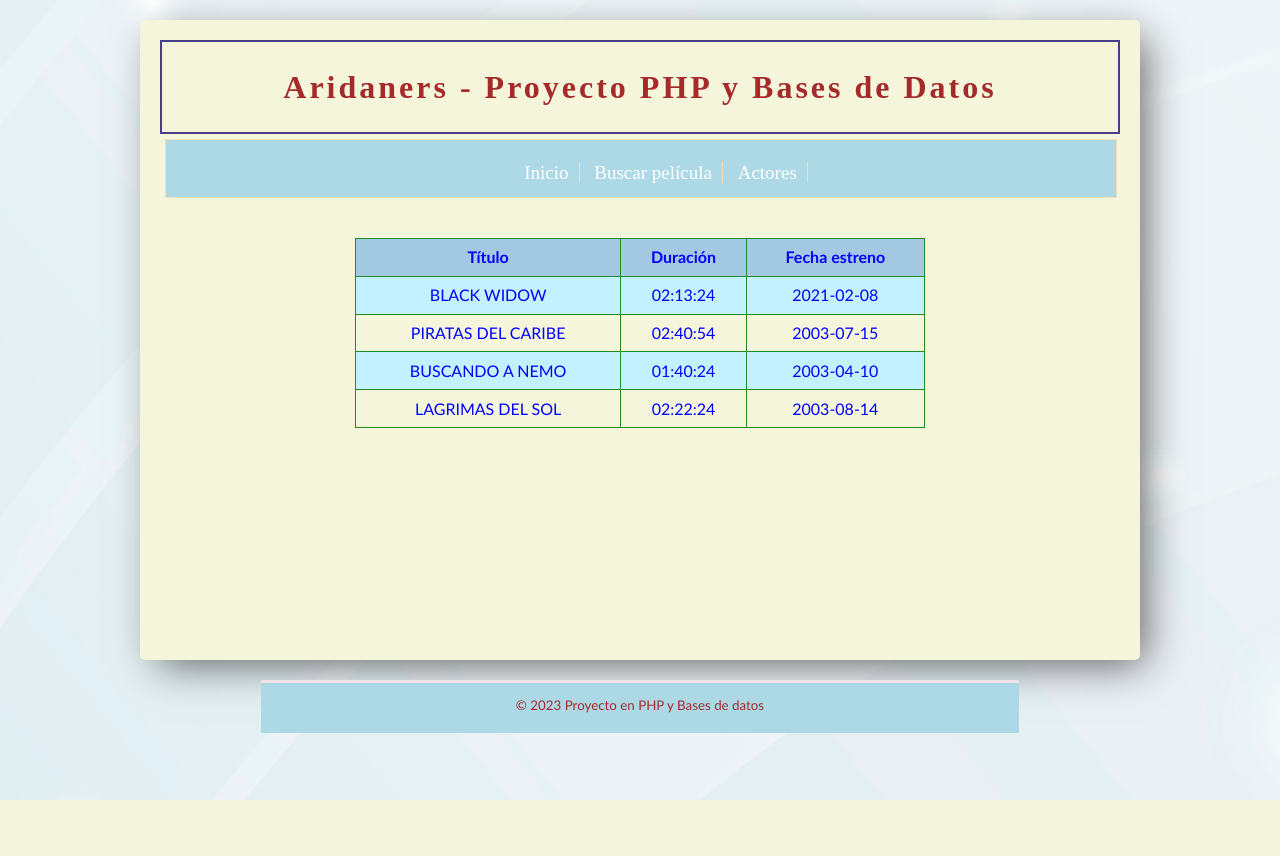
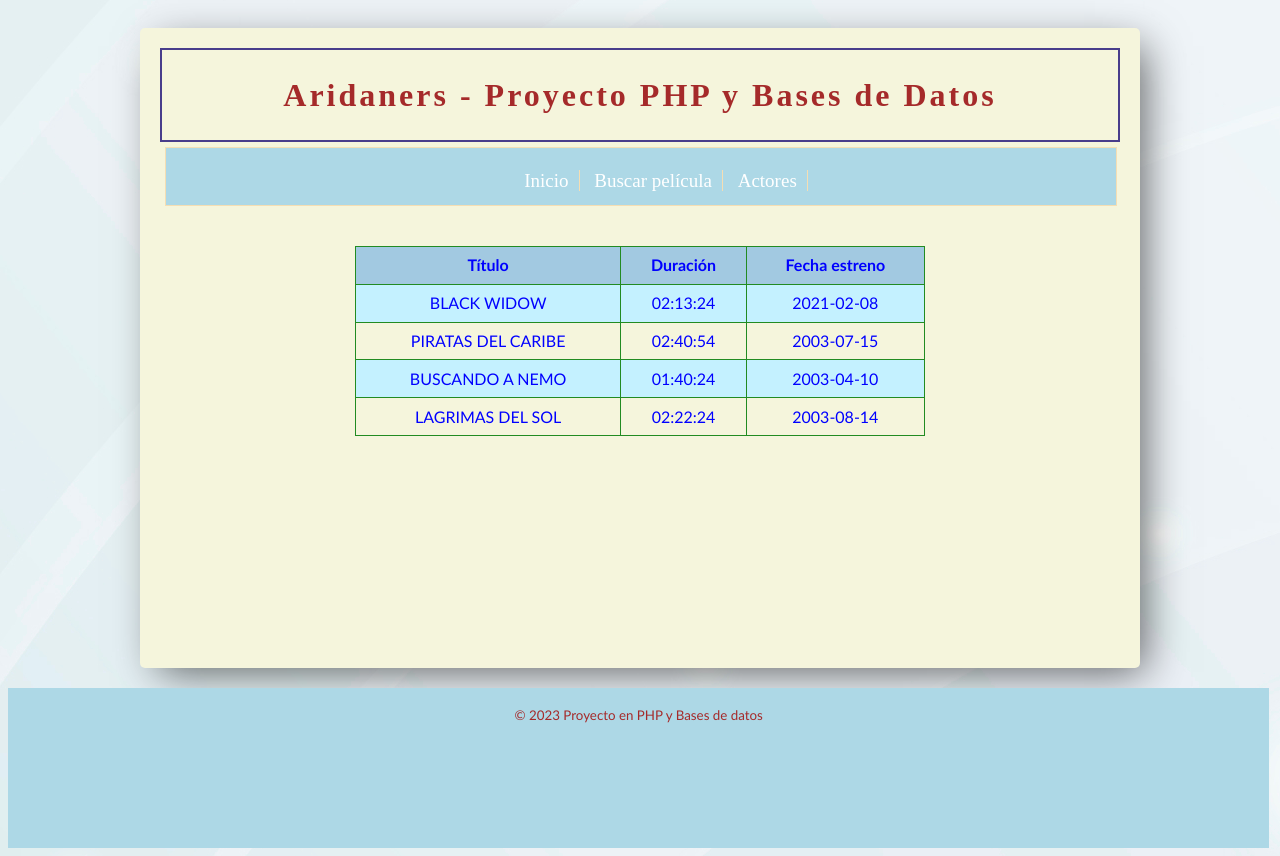
Before and after one commit to imanol-72/Proyecto-PHP, a PHP site: page /index.php in a window 1280 px wide. Before the commit the page ends 800 px from the top, so only its background shows below. Run offline with PHP 8.4, Linux system fonts and the light colour scheme; data comes from the database, SQL or seed files in the repository.

Commit message:
Update estilo.css

```diff
--- a/css/estilo.css
+++ b/css/estilo.css
@@ -1,8 +1,4 @@
-root {
-    display: block;
-}
 body {
-    height: 100%;
     background-image: url(../imagenes/fondo.jpg);
     background-position: 100%;
     color: blue;
@@ -10,6 +6,9 @@ body {
     font-family: "Century Gothic", "Gill Sans", Arial, sans-serif;
     font-size: 100%;
     text-align: center;
+    display: flex;
+    flex-direction: column;
+    min-height: 100vh
 }
 
 #contenido {
@@ -82,12 +81,17 @@ body {
 
 
 #pie {
-    margin: 0 auto;
+    height: 150px;
+    padding: 5px;
     color: brown;
-    border-top:  3px solid #efe1e7;
     background-color: lightblue;
-    min-height: 50px;;
-    width: 60%;
+    width: 99%;
+    margin-top: auto;
+}
+
+#pie img {
+    width: 90px;
+    height: 90px;
 }
 
 #pie p {
```
